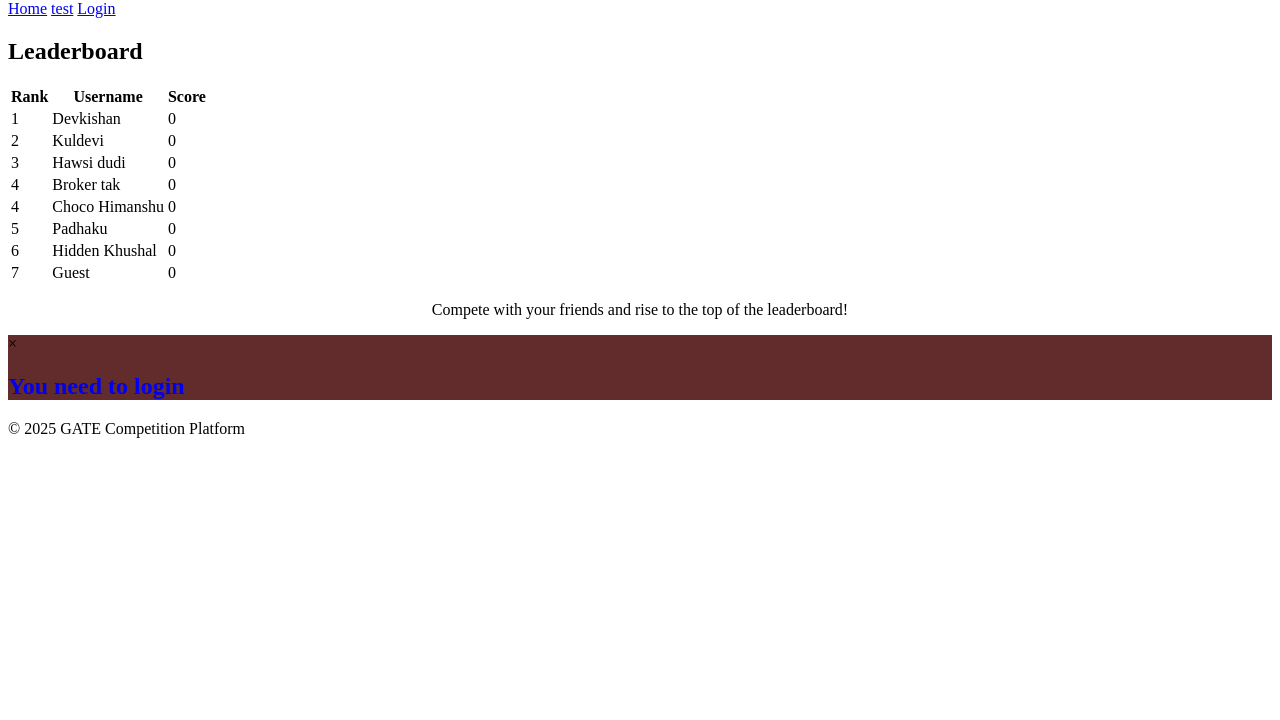
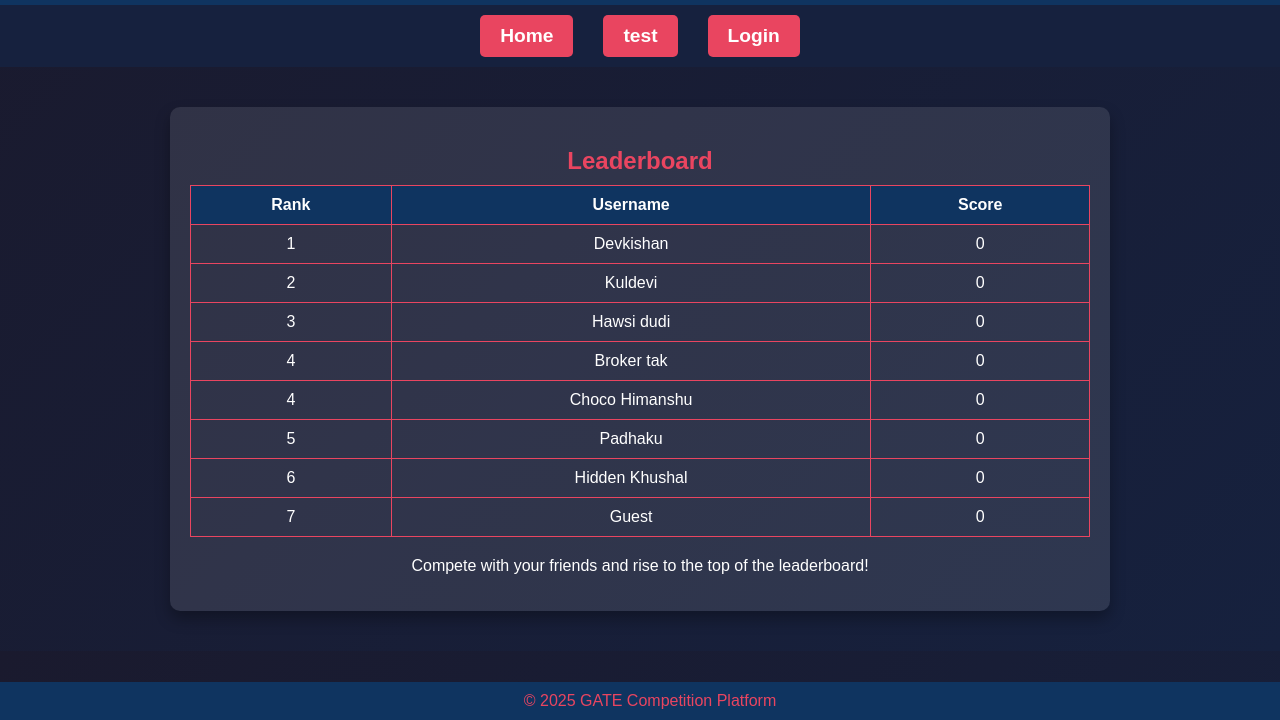
Before and after one commit to Lutta19/MOCK-TEST-, a plain HTML site: page index.html in a window 1280 px wide. Shown: the part 80-800 px from the top of the page. Drawn offline with Linux system fonts and the light colour scheme; files that its build step writes are made by us from their sources; the site is published under a folder, as on GitHub Pages, so addresses that start at the root find nothing.

Commit message:
Update index.html
Signed-off-by: Lutta19 <devbishnoi3029@gmail.com>

```diff
--- a/index.html
+++ b/index.html
@@ -4,7 +4,7 @@
     <meta charset="UTF-8">
     <meta name="viewport" content="width=device-width, initial-scale=1.0">
     <title>Test Quiz</title>
-    <link rel="stylesheet" href="/style/style.css">
+    <link rel="stylesheet" href="style.css">
 
 </head>
 <body>
@@ -15,7 +15,7 @@
     <nav>
         <a href="#" class="login-button">Home</a>
         <a href="#popup" class="login-button" onclick="openLoginPopup()">test</a>
-        <a href="/login.html" class="login-button"  >Login</a>
+        <a href="login.html" class="login-button"  >Login</a>
     </nav>
 
     <div class="container" id="leaderboard-section">
```
